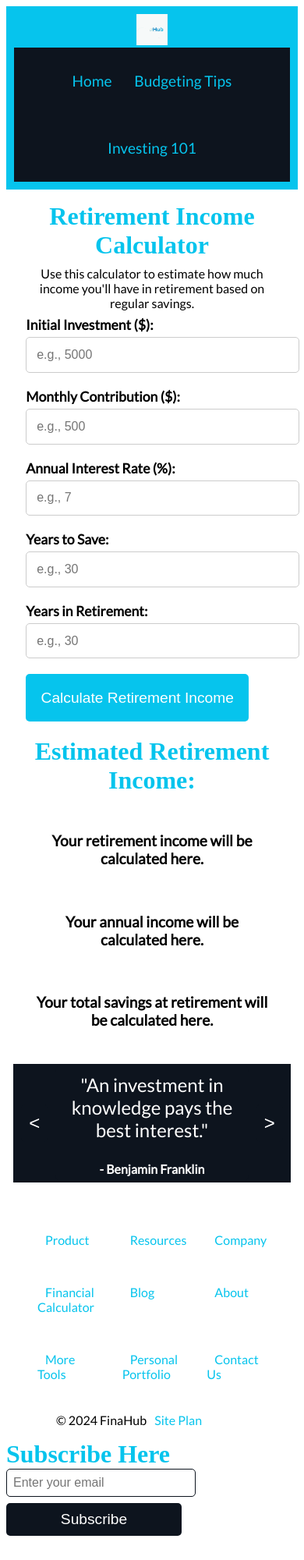
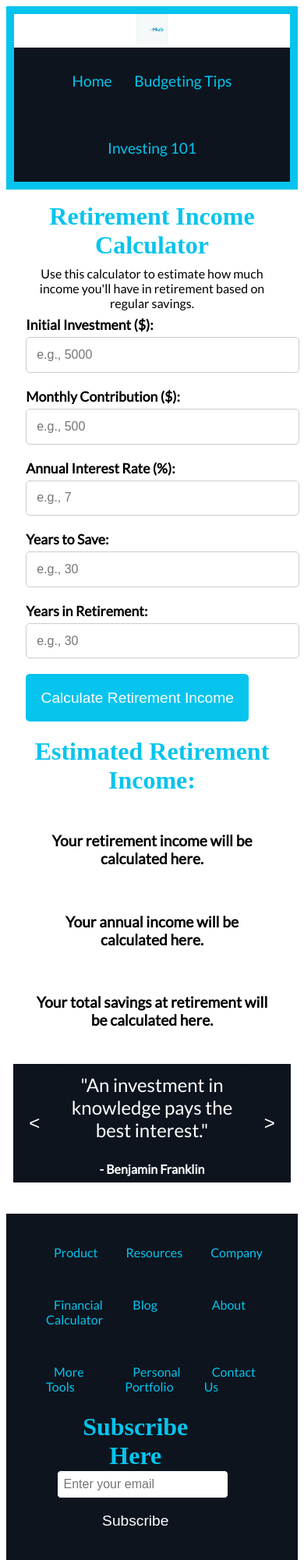
Before and after one commit to jarom-bradshaw/wdd-131-dynamic-web, a plain HTML site: page final-project/retirement-calculator.html in a window 390 px wide. Shown: the top 2000 px of the page at 78% size. Drawn offline with Linux system fonts and the light colour scheme; a web font is replaced by a local one.

Commit message:
Copied img div over to other so it makes a row in mobile. Also copied over new footer layout

```diff
--- a/final-project/retirement-calculator.html
+++ b/final-project/retirement-calculator.html
@@ -11,7 +11,9 @@
 
 <body>
     <header>
+        <div class="header-img-container">
             <img src="images/fina-hub-logo-1.png" alt="Logo Image">
+        </div>
         <nav>
             <a href="index.html">Home</a>
             <a href="budgeting-tips.html">Budgeting Tips</a>
@@ -56,7 +58,8 @@
                 <h3>Estimated Retirement Income:</h3>
                 <p class="retirementIncome" id="monthlyIncome">Your retirement income will be calculated here.</p>
                 <p class="retirementIncome" id="annualIncome">Your annual income will be calculated here.</p>
-                <p class="retirementIncome" id="totalSavings">Your total savings at retirement will be calculated here.</p>
+                <p class="retirementIncome" id="totalSavings">Your total savings at retirement will be calculated here.
+                </p>
             </div>
         </div>
         <div class="quote-section">
@@ -95,6 +98,7 @@
         </div>
     </main>
     <footer>
+        <div class="footer-top">
             <div class="footer-left">
                 <div class="footer-row">
                     <div class="footer-column"><a href="#">Product</a></div>
@@ -111,16 +115,32 @@
                     <div class="footer-column"><a href="../index.html">Personal Portfolio</a></div>
                     <div class="footer-column"><a href="#">Contact Us</a></div>
                 </div>
-            <div class="footer-row">
+                <!-- <div class="footer-row">
                 <div class="footer-left">© 2024 FinaHub<a href="site-plan.html">Site Plan</a></div>
+            </div> -->
             </div>
-        </div>
-        <div class="footer-right subscribe-column">
+            <div class="footer-right">
+                <div class="subscribe-column">
                     <h3>Subscribe Here</h3>
                     <form id="subscribe-form">
                         <input type="email" id="email" name="email" placeholder="Enter your email" required>
                         <button type="submit">Subscribe</button>
                     </form>
+                </div>
+                <!-- <div class="footer-right">
+                <div class="social-links">
+                    <a href="#"><img src="images/facebook-logo-white.png" alt="facebook-img"></a>
+                    <a href="https://www.linkedin.com/in/jarom-bradshaw/"><img src="images/ln-white-img.png"
+                            alt="linkedIn-img"></a>
+                    <a href="#"><img src="images/yt-icon-white-img.png" alt="youtube-img"></a>
+                </div>
+            </div> -->
+            </div>
+        </div>
+        <div class="footer-bottom">
+            <div class="footer-row">
+                <div class="footer-left">© 2024 FinaHub<a href="site-plan.html">Site Plan</a></div>
+            </div>
             <div class="footer-right">
                 <div class="social-links">
                     <a href="#"><img src="images/facebook-logo-white.png" alt="facebook-img"></a>
```
Also changed, not shown: final-project/budgeting-tips.html (+22 -3 lines), final-project/investing-101.html (+22 -3 lines). Lines whose indentation alone changed are shown as unchanged.
